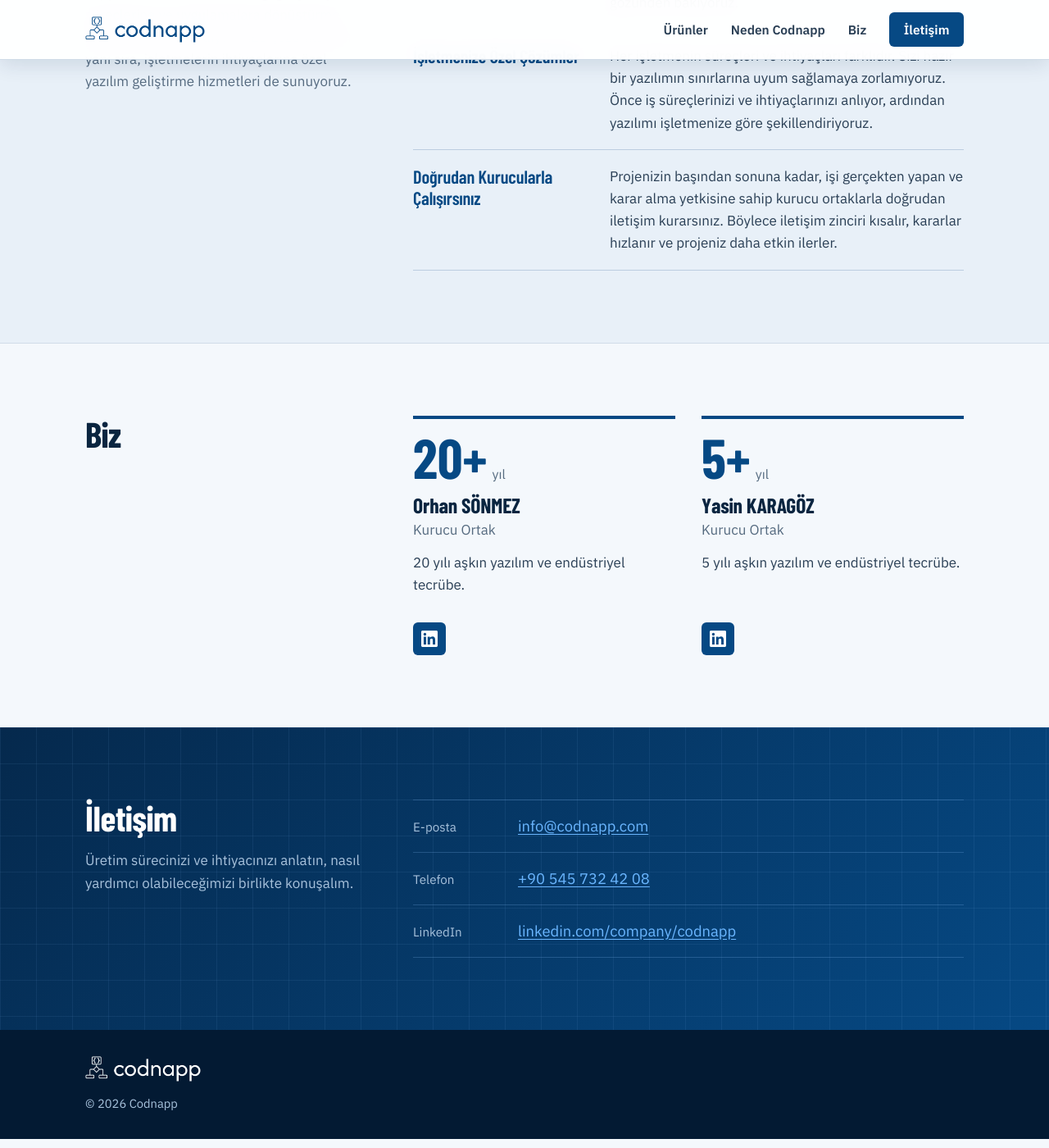
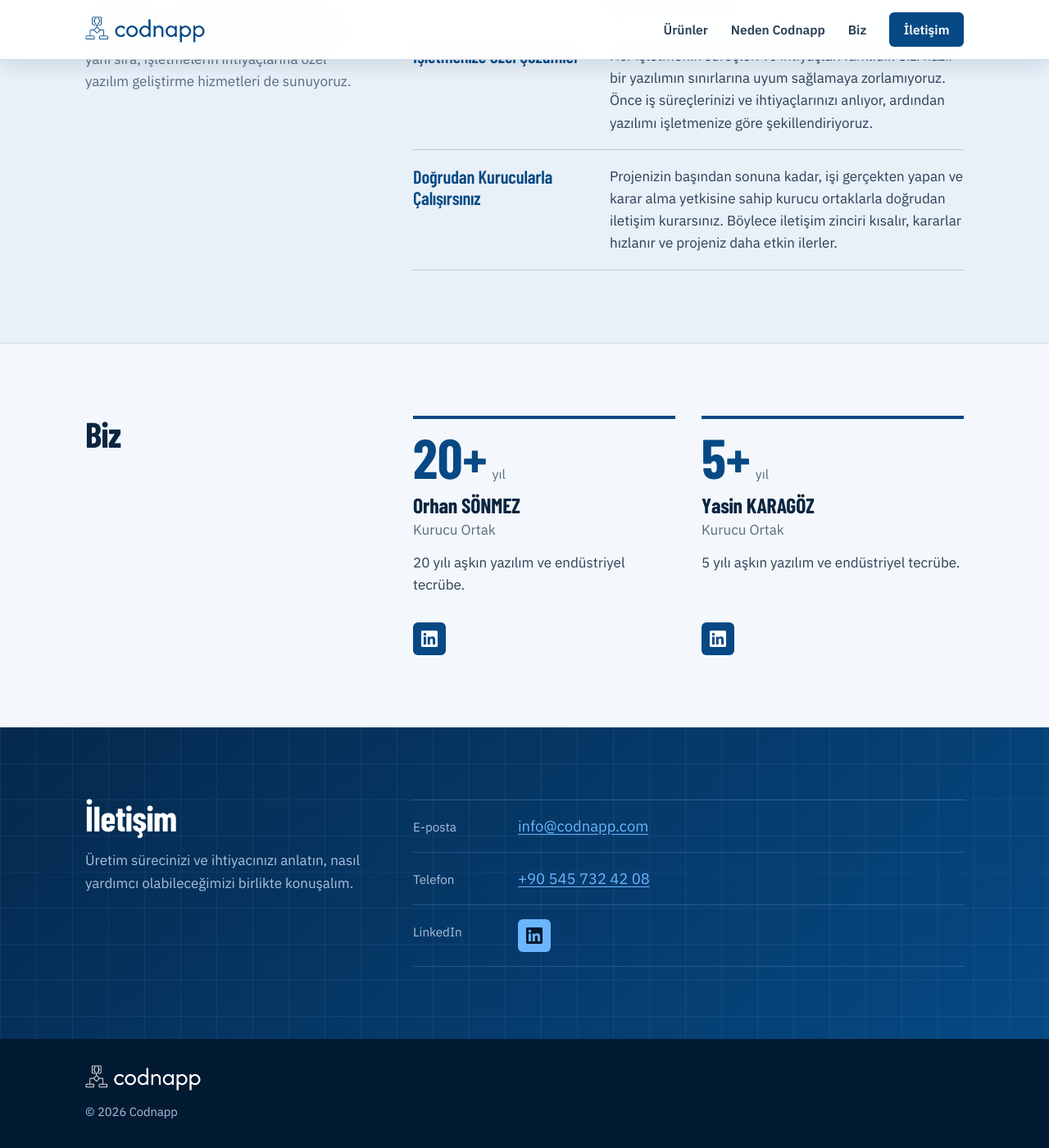
Before and after one commit to codnapp/codnapp-site, a Jekyll site: the page built from index.html, in a window 1280 px wide and 1400 px high, scrolled down 2862 px. Shown: the whole window at 82% size. Built offline with Jekyll 4.4.1, drawn with Linux system fonts in a browser that asks for light colours.

Commit message:
Add files via upload

```diff
--- a/assets/css/main.css
+++ b/assets/css/main.css
@@ -166,6 +166,9 @@ h1{font-size:clamp(2.6rem,5.4vw,4.1rem);line-height:1.02}
 .person-links{margin:auto 0 0;padding-top:1rem}
 .icon-link{display:inline-flex;align-items:center;justify-content:center;width:40px;height:40px;border-radius:var(--radius);background:var(--brand);color:#fff;transition:background-color .15s ease}
 .icon-link:hover{background:var(--brand-mid)}
+.contact .icon-link{background:var(--sky);color:var(--brand-night)}
+.contact .icon-link:hover{background:#94CBFF;color:var(--brand-night)}
+.contact-item .icon-link{justify-self:start}
 
 /* ---- Ürünler ---- */
 .products{display:grid;gap:clamp(2rem,5vw,3.5rem)}
--- a/index.html
+++ b/index.html
@@ -142,7 +142,7 @@ layout: default
       <p class="contact-item"><span class="contact-label">Telefon</span><a href="tel:{{ site.iletisim.telefon | remove: ' ' }}">{{ site.iletisim.telefon }}</a></p>
       {% endif %}
       {% if site.linkedin != "" %}
-      <p class="contact-item"><span class="contact-label">LinkedIn</span><a href="{{ site.linkedin }}" rel="noopener" target="_blank">linkedin.com/company/codnapp</a></p>
+      <p class="contact-item"><span class="contact-label">LinkedIn</span><a class="icon-link" href="{{ site.linkedin }}" rel="noopener" target="_blank" aria-label="Codnapp LinkedIn sayfası"><svg viewBox="0 0 24 24" width="20" height="20" aria-hidden="true" focusable="false"><path fill="currentColor" d="M20.447 20.452h-3.554v-5.569c0-1.328-.027-3.037-1.852-3.037-1.853 0-2.136 1.445-2.136 2.939v5.667H9.351V9h3.414v1.561h.046c.477-.9 1.637-1.85 3.37-1.85 3.601 0 4.267 2.37 4.267 5.455v6.286zM5.337 7.433a2.062 2.062 0 0 1-2.063-2.065 2.064 2.064 0 1 1 2.063 2.065zm1.782 13.019H3.555V9h3.564v11.452zM22.225 0H1.771C.792 0 0 .774 0 1.729v20.542C0 23.227.792 24 1.771 24h20.451C23.2 24 24 23.227 24 22.271V1.729C24 .774 23.2 0 22.222 0h.003z"/></svg></a></p>
       {% endif %}
     </div>
   </div>
```
